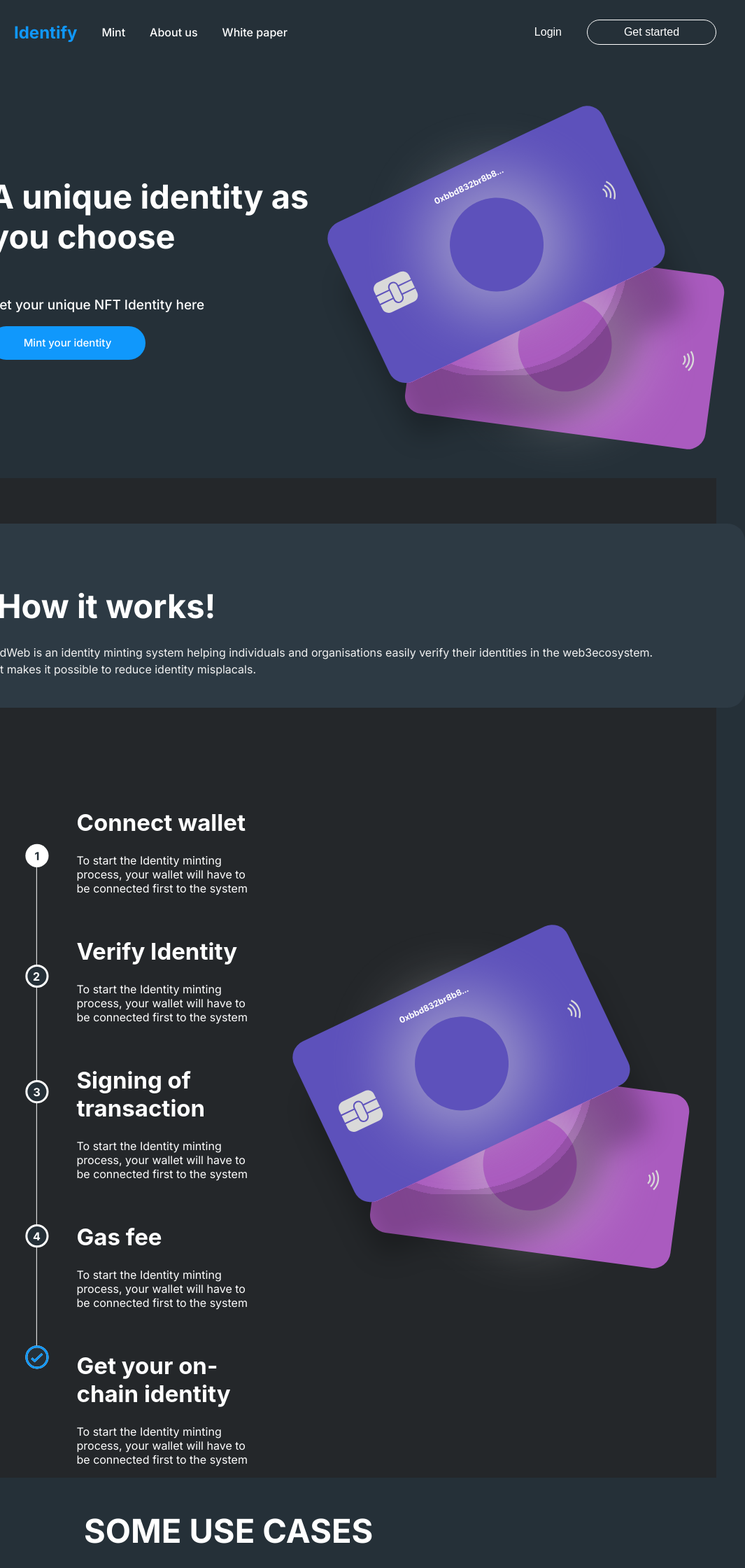
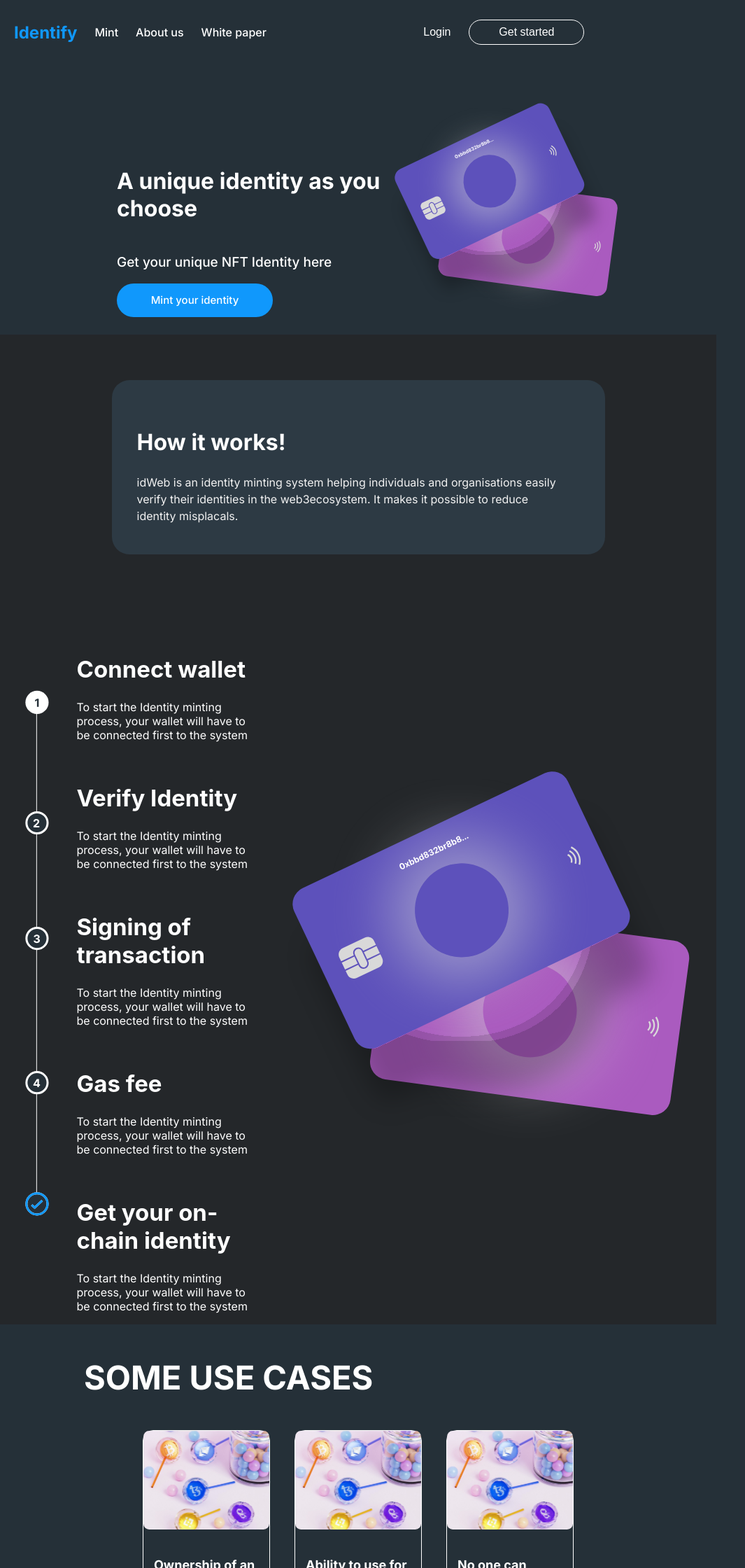
Before and after one commit to nonfungiblehayor/Identify, a React (Create React App) app in the folder my-app/: page / in a window 1024 px wide. Shown: the top 2240 px of the page at 70% size, 1065 px wide, since content can reach past the window. Built offline with nearby package versions, Linux system fonts and the light colour scheme.

Commit message:
styele: created breakpoint style for home page

```diff
--- a/my-app/src/App.scss
+++ b/my-app/src/App.scss
@@ -294,3 +294,236 @@ body {
         }
     }
 }
+
+@media screen and (max-width: 1200px) and (min-width: 769px) {
+    .App {
+        padding: 0;
+        margin: 0;
+        header {
+            display: flex;
+            flex-direction: row;
+            max-width: 100%;
+            gap: 25px;
+            align-items: center;
+            padding-left: 20px;
+            padding-right: 20px;
+            h4 {
+                color: #1098FC;
+                font-size: 24px;
+                font-weight: 700;
+                font-family: $font;
+            }
+            div {
+                display: flex;
+                flex-direction: row;
+                justify-content: space-between;
+                align-items: center;
+                width: 700px;
+                .nav_link {
+                    display: flex;
+                    flex-direction: row;
+                    gap: 25px;
+                    align-items: center;
+                    a {
+                        color: #FFFFFF;
+                        font-size: 16px;
+                        font-weight: 500;
+                        font-family: $font;
+                        text-decoration: none;
+                    }
+                }
+                .nav_btn {
+                    display: flex;
+                    flex-direction: row;
+                    gap: 20px;
+                    align-items: center;
+                    .login {
+                        background-color: transparent;
+                        border: none;
+                        text-align: center;
+                        font-size: 16px;
+                        font-weight: 500;
+                        color: #FFFFFF;
+                    }
+                    .getStarted {
+                        background-color: transparent;
+                        border: 1px solid $whiteColor;
+                        text-align: center;
+                        font-size: 16px;
+                        font-weight: 500;
+                        color: $whiteColor;
+                        text-align: center;
+                        width: 165px;
+                        padding: 8px 28px 8px 28px;
+                        border-radius: 47px;
+                    }
+                }
+            }
+        }
+        .sub-header {
+            display: flex;
+            flex-direction: row;
+            max-width: 100%;
+            justify-content: center;
+            margin-top: 50px;
+            .first-div {
+                display: flex;
+                flex-direction: column;
+                padding-top: 70px;
+                padding-left: 40px;
+                padding-bottom: 25px;
+                h1 {
+                    font-size: 32px;
+                    font-weight: $weight700;
+                    font-family: $font;
+                    color: #FFFFFF;
+                    width: 380px;
+                }
+                p {
+                    color: $whiteColor;
+                    font-size: 19px;
+                    font-family: $font;
+                    font-weight: $weight500;
+                    width: 308px;
+                }
+                button {
+                    background-color: #1098FC;
+                    height: 48px;
+                    text-align: center;
+                    color: #FFFFFF;
+                    font-weight: $weight500;
+                    font-size: 15px;
+                    font-family: $font;
+                    text-align: center;
+                    border: none;
+                    width: 223px;
+                    padding: 8px 48px 8px 48px;
+                    border-radius: 47px;
+                }
+            }
+            .second-div {
+                img {
+                    width: 350px;
+                    height: 301px;
+                }
+            }
+        }
+        .working-section {
+            display: flex;
+            flex-direction: column;
+            max-width: 100%;
+            justify-content: center;
+            align-items: center;
+            background-color: #24272A;
+            padding-top: 65px;
+            .working-details {
+                display: flex;
+                flex-direction: column;
+                width: 633px;
+                background-color: #2D3A44;
+                border-radius: 25px;
+                h4 {
+                    color: $whiteColor;
+                    font-weight: $weight700;
+                    font-family: $font;
+                    font-size: 32px;
+                    margin-bottom: 10px;
+                }
+                p {
+                    color: #F2F2F2;
+                    font-weight: 400;
+                    font-family: $font;
+                    font-size: 16px;
+                    width: 600px;
+                    line-height: 24px;
+                }
+            }
+        .working-steps {
+            display: flex;
+            flex-direction: row;
+            flex-wrap: wrap;
+            justify-content: center;
+            max-width: 100%;
+            margin-top: 40px;
+            gap: 40px;
+            .list-of-steps {
+                width: 33px;
+                height: 749px;
+            }
+            .stages {
+                display: flex;
+                flex-direction: column;
+                padding-top: 60px;
+                .steps {
+                    display: flex;
+                    flex-direction: column;
+                    h4 {
+                        font-weight: $weight700;
+                        font-size: 33px;
+                        font-weight: $font;
+                        color: $whiteColor;
+                        width: 259px;
+                        margin-bottom: 8px;
+                    }
+                    p {
+                        width: 259px;
+                        color: $whiteColor;
+                        font-weight: 400;
+                        font-family: $font;
+                        font-size: 16px;
+                    }
+                }
+            }
+            .nft-card {
+                img{
+                    width: 178px;
+                    height: 190px;
+                }
+            }
+        }
+        }
+        .useCase-section {
+            display: flex;
+            flex-direction: column;
+            padding-bottom: 25px;
+            h3 {
+                font-weight: $weight700;
+                color: $whiteColor;
+                font-size: 47px;
+                font-family: $font;
+                margin-left: 120px;
+            }
+            .first-case {
+                display: flex;
+                flex-direction: row;
+                justify-content: center;
+                gap: 35px;
+                .case {
+                    width: 180px;
+                    height: 280px;
+                    display: flex;
+                    flex-direction: column;
+                    border: 1px solid $whiteColor;
+                    border-radius: 15px;
+                    gap: 10px;
+                    .bg-nav {
+                        background-image: url(./images/FrameCoinB.svg);
+                        background-size: contain;
+                        background-repeat: no-repeat;
+                        width: 180px;
+                        height: 259px;
+                    }
+                    span {
+                        font-weight: $weight700;
+                        font-size: 18px;
+                        font-family: $font;
+                        color: $whiteColor;
+                        width: 150px;
+                        margin-bottom: 15px;
+                    }
+                }
+            }
+        }
+    }
+
+}
```
